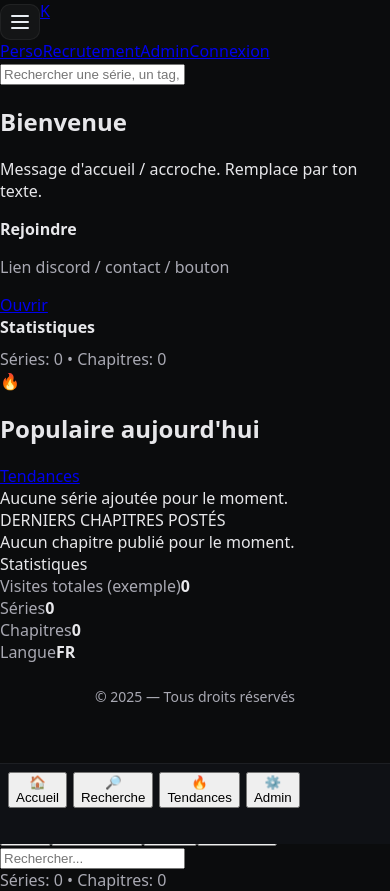
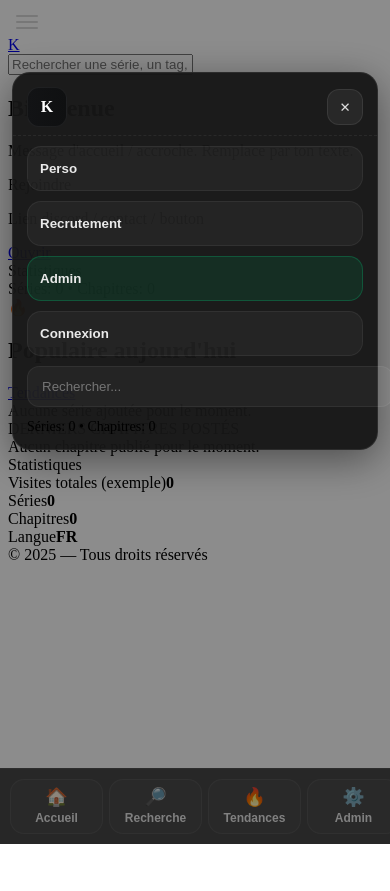
Before and after one commit to YungFritz/kyys-letters, a React (Vite) app: page / in a window 390 px wide. Both pictures are taken after a click on the button "Ouvrir le menu". After the commit the page ends 844 px from the top, so only its background shows below. Built offline with nearby package versions, Linux system fonts and the light colour scheme.

Commit message:
Update index.css

```diff
--- a/src/index.css
+++ b/src/index.css
@@ -1,479 +1,149 @@
-:root {
-  --bg: #0b0c0d;
-  --panel: #111215;
-  --panel-2: #0f1012;
-  --border: rgba(255, 255, 255, 0.06);
-  --text: #e7e7ea;
-  --muted: #a9a9b3;
-  --pill: #171a1f;
-  --shadow: 0 8px 30px rgba(0, 0, 0, 0.35);
-  --radius: 14px;
-}
-
-html, body, #root {
-  height: 100%;
-}
-
-body {
-  margin: 0;
-  background: var(--bg);
-  color: var(--text);
-  font-family: ui-sans-serif, system-ui, -apple-system, Segoe UI, Roboto, Inter, "Helvetica Neue", Arial, "Noto Sans", "Apple Color Emoji", "Segoe UI Emoji", "Segoe UI Symbol";
-  -webkit-font-smoothing: antialiased;
-  -moz-osx-font-smoothing: grayscale;
-}
-
-/* ========== PAGE ACCUEIL ========= */
-.home-wrap {
-  padding: 24px;
-  max-width: 1200px;
-  margin: 0 auto;
-}
-
-.grid {
-  display: grid;
-  gap: 18px;
-}
-
-.grid-2 {
-  grid-template-columns: 1fr 360px;
-}
-
-@media (max-width: 980px) {
-  .grid-2 {
-    grid-template-columns: 1fr;
-  }
-}
-
-.card-block {
-  background: linear-gradient(180deg, var(--panel), var(--panel-2));
-  border: 1px solid var(--border);
-  border-radius: var(--radius);
-  padding: 18px 20px;
-  box-shadow: var(--shadow);
-}
-
-.side-stack {
-  display: grid;
-  gap: 12px;
-}
-
-.welcome-title {
-  margin: 0 0 10px 0;
-  font-size: 32px;
-  font-weight: 800;
-}
-
-.welcome-sub {
-  margin: 0;
-  color: var(--muted);
-}
-
-.side-title {
-  margin: 0 0 10px 0;
-  font-size: 16px;
-  font-weight: 700;
-}
-
-.zone-title {
-  margin: 0 0 10px 0;
-  font-weight: 700;
-  letter-spacing: .02em;
-  color: var(--muted);
-}
-
-.pill {
-  background: var(--pill);
-  color: var(--text);
-  border: 1px solid var(--border);
-  padding: 8px 12px;
-  border-radius: 12px;
-  cursor: pointer;
-  font-weight: 600;
-}
-
-.btn-primary {
-  display: inline-block;
-  background: #23563d;
-  color: #fff;
-  border: 1px solid #2f6b4e;
-  border-radius: 12px;
-  padding: 10px 14px;
-  text-decoration: none;
-  font-weight: 700;
-}
-
-.titlebar {
-  display: flex;
-  align-items: center;
-  gap: 12px;
-  margin-bottom: 12px;
-}
-
-.titlebar-left {
-  display: flex;
-  align-items: center;
-  gap: 10px;
-}
-
-.titlebar-ico {
-  font-size: 18px;
-}
-
-.titlebar-title {
-  margin: 0;
-  font-size: 18px;
-  font-weight: 800;
-}
-
-.titlebar-right {
-  margin-left: auto;
-}
-
-.placeholder-line {
-  background: #0c0d10;
-  border: 1px dashed var(--border);
-  color: var(--muted);
-  border-radius: 12px;
-  padding: 16px 14px;
-}
-
-.placeholder-box {
-  background: #0c0d10;
-  border: 1px dashed var(--border);
-  color: var(--muted);
-  border-radius: 12px;
-  padding: 22px 14px;
-}
-
-.stats-list {
-  list-style: none;
-  margin: 0;
-  padding: 0;
-  display: grid;
-  gap: 8px;
-}
-
-.stats-list li {
-  display: flex;
-  justify-content: space-between;
-  align-items: center;
-}
-
-.muted {
-  color: var(--muted);
-}
-
-.mt24 {
-  margin-top: 24px;
-}
-
-.footer {
-  text-align: center;
-  color: var(--muted);
-  margin: 24px 0 8px;
-  font-size: 14px;
-}
-
-/* ========== BARRE DU HAUT (DESKTOP / TABLETTE) ========== */
-.topbar {
-  position: sticky;
-  top: 0;
-  z-index: 50;
-  background: linear-gradient(180deg, #0d0e11, #0b0c0d);
-  border-bottom: 1px solid var(--border);
-  backdrop-filter: blur(6px);
-}
-
-.topbar-inner {
-  max-width: 1200px;
-  margin: 0 auto;
-  padding: 10px 16px;
-  display: grid;
-  grid-template-columns: auto 1fr auto;
-  gap: 14px;
-  align-items: center;
-}
-
-.logo {
-  width: 36px;
-  height: 36px;
-  border-radius: 10px;
-  border: 1px solid var(--border);
-  background: #0f1012;
-  color: #fff;
-  font-weight: 800;
-  display: grid;
-  place-items: center;
-  cursor: pointer;
-}
-
-.topnav {
-  display: flex;
-  gap: 10px;
-}
-
-.topnav button {
-  background: var(--pill);
-  border: 1px solid var(--border);
-  color: var(--text);
-  padding: 8px 12px;
-  border-radius: 12px;
-  font-weight: 600;
-  cursor: pointer;
-}
-
-.topnav .is-active {
-  outline: 2px solid rgba(90, 180, 130, .35);
-}
-
-.search input {
-  width: min(460px, 60vw);
-  background: #0f1012;
-  border: 1px solid var(--border);
-  color: var(--text);
-  padding: 10px 12px;
-  border-radius: 12px;
-}
-
-/* espace sous la topbar pour le contenu */
-.app-main {
-  padding-top: 12px;
-}
-
-/* ========== BARRE MOBILE (TÉLÉPHONE) ========== */
-.mobilebar {
-  position: fixed;
-  left: 0;
-  right: 0;
-  bottom: 0;
-  background: linear-gradient(180deg, #0d0e11, #0b0c0d);
-  border-top: 1px solid var(--border);
-  display: none;
-  z-index: 60;
-}
-
-.mobilebar button {
-  -webkit-tap-highlight-color: transparent;
-  appearance: none;
-  background: transparent;
-  border: 0;
-  color: var(--text);
-  width: 25%;
-  padding: 10px 0 12px;
-  display: grid;
-  place-items: center;
-  gap: 4px;
-  font-weight: 600;
-}
-
-.mobilebar .ico {
-  font-size: 18px;
-}
-
-/* affichage mobile et espace bas */
-@media (max-width: 980px) {
-  .mobilebar {
-    display: grid;
-    grid-template-columns: repeat(4, 1fr);
-  }
-
-  .app-main {
-    padding-bottom: 64px;
-  }
-
-  .topnav {
-    display: none;
-  }
-
-  .search input {
-    width: 100%;
-  }
-}
-
-/* ========== PAGE VIDE / PLACEHOLDER ========== */
-.page-placeholder {
-  text-align: center;
-  color: var(--muted);
-  font-size: 16px;
-  padding: 60px 20px;
-  margin-top: 20px;
-}
-
-/* ====== SAFE AREA iOS ====== */
-:root {
-  --safe-top: env(safe-area-inset-top, 0px);
-  --safe-bottom: env(safe-area-inset-bottom, 0px);
-  --tabbar-h: 64px; /* hauteur visible hors safe-area */
-  --tabbar-bg: #0f1115;
-  --tabbar-border: rgba(255,255,255,0.06);
-}
-
-.with-tabbar {
-  /* réserve la place de la tabbar + safe-area */
-  padding-bottom: calc(var(--tabbar-h) + var(--safe-bottom));
-}
-
-/* ====== Barre d’onglets mobile (bottom) ====== */
+/* ===== BARRE DU BAS ===== */
 .mobile-tabbar {
   position: fixed;
   left: 0;
   right: 0;
   bottom: 0;
-  height: calc(var(--tabbar-h) + var(--safe-bottom));
-  background: var(--tabbar-bg);
-  border-top: 1px solid var(--tabbar-border);
-  display: flex;
-  align-items: flex-start;
-  padding: 8px 8px calc(8px + var(--safe-bottom)) 8px;
+  width: 100vw;
+  z-index: 60;
+  display: none;
   gap: 6px;
-  z-index: 60;
+  padding: 10px 10px calc(10px + env(safe-area-inset-bottom));
+  background: rgba(10, 10, 10, 0.75);
+  backdrop-filter: blur(8px);
+  -webkit-backdrop-filter: blur(8px);
+  border-top: 1px solid rgba(255, 255, 255, 0.06);
 }
 
-.mobile-tabitem {
+.mobile-tabbar .tabitem {
   flex: 1 1 0;
   min-width: 0;
-  display: flex;
-  flex-direction: column;
-  align-items: center;
-  justify-content: center;
-  gap: 4px;
-  padding: 8px 4px;
-  border-radius: 12px;
-  background: transparent;
-  color: #e9eef4;
-  font: 500 12px/1.1 Inter, system-ui, -apple-system, Segoe UI, Roboto, Arial, "Noto Sans", "Apple Color Emoji", "Segoe UI Emoji";
-  border: 1px solid transparent;
+  display: grid;
+  place-items: center;
+  gap: 5px;
+  padding: 8px 0;
+  border-radius: 14px;
+  background: rgba(255, 255, 255, 0.03);
+  border: 1px solid rgba(255, 255, 255, 0.06);
+  color: #eaeaea;
+  font-size: 12px;
 }
 
-.mobile-tabitem:active {
-  background: rgba(255,255,255,0.04);
+.mobile-tabbar .ico { font-size: 18px; line-height: 1; }
+.mobile-tabbar .lbl { font-weight: 600; }
+
+.with-tabbar {
+  padding-bottom: calc(74px + env(safe-area-inset-bottom));
 }
 
-.tab-ico {
-  font-size: 18px;
-  line-height: 1;
-}
-.tab-txt {
-  font-size: 12px;
-  line-height: 1;
-  opacity: .9;
-  white-space: nowrap;
+@media (max-width: 880px) {
+  .mobile-tabbar { display: grid; grid-template-columns: repeat(4, 1fr); }
 }
 
-/* Desktop : on masque la tabbar */
-@media (min-width: 768px) {
-  .mobile-tabbar { display: none; }
-  .with-tabbar { padding-bottom: 0; }
-}
-
-/* ====== Burger + Drawer (menu latéral) ====== */
+/* ===== MENU BURGER ===== */
 .burger {
-  display: inline-flex;
-  flex-direction: column;
-  gap: 4px;
-  padding: 10px;
+  display: none;
+  width: 38px;
+  height: 28px;
   border-radius: 10px;
   background: rgba(255,255,255,0.04);
   border: 1px solid rgba(255,255,255,0.06);
+  gap: 4px;
+  padding: 6px 7px;
 }
 .burger span {
   display: block;
-  width: 18px;
   height: 2px;
-  background: #e9eef4;
+  width: 100%;
+  background: #d9d9d9;
   border-radius: 2px;
 }
-@media (min-width: 768px) {
-  .burger { display: none; }
+@media (max-width: 880px) {
+  .burger { display: grid; place-items: center; }
+  .top-links { display: none; }
 }
 
-/* Overlay */
-.drawer-overlay {
+/* ===== CARTE DU MENU MOBILE ===== */
+.sheet-backdrop {
   position: fixed;
   inset: 0;
-  background: rgba(0,0,0,0.4);
-  opacity: 0;
-  pointer-events: none;
-  transition: opacity .2s ease;
-  z-index: 70;
-}
-.drawer-overlay.is-open {
-  opacity: 1;
-  pointer-events: auto;
+  background: rgba(0,0,0,0.45);
+  z-index: 80;
 }
 
-/* Panel */
-.drawer-panel {
+.sheet-card {
   position: fixed;
-  inset: 0 auto 0 0;
-  width: min(88vw, 420px);
-  max-width: 420px;
-  background: #0c0e12;
-  border-right: 1px solid rgba(255,255,255,0.06);
-  transform: translateX(-102%);
-  transition: transform .24s ease;
-  z-index: 71;
-  display: flex;
-  flex-direction: column;
+  left: 12px;
+  right: 12px;
+  top: 72px;
+  z-index: 81;
+  background: rgba(22,22,22,0.96);
+  border: 1px solid rgba(255,255,255,0.08);
+  border-radius: 18px;
+  box-shadow: 0 10px 40px rgba(0,0,0,0.45);
+  animation: dropIn 160ms ease-out;
 }
-.drawer-panel.is-open { transform: translateX(0); }
 
-.drawer-head {
+@keyframes dropIn {
+  from { transform: translateY(-10px); opacity: 0; }
+  to   { transform: translateY(0);     opacity: 1; }
+}
+
+.sheet-head {
   display: flex;
   align-items: center;
   justify-content: space-between;
-  padding: 14px 14px calc(14px + var(--safe-top));
-  padding-top: calc(14px + var(--safe-top));
-  background: rgba(255,255,255,0.03);
-  border-bottom: 1px solid rgba(255,255,255,0.06);
+  padding: 14px 14px 8px 14px;
+  border-bottom: 1px dashed rgba(255,255,255,0.06);
 }
-.drawer-logo {
-  width: 32px; height: 32px;
-  display: grid; place-items: center;
-  border-radius: 8px;
-  background: linear-gradient(180deg,#13161c,#0e1116);
-  color: #fff; font-weight: 800;
+.sheet-logo {
+  width: 38px;
+  height: 38px;
+  display: grid;
+  place-items: center;
+  border-radius: 12px;
+  background: linear-gradient(90deg,#121315,#0f1011);
+  color: #fff;
+  font-weight: 800;
+  border: 1px solid rgba(255,255,255,0.06);
 }
-.drawer-close {
-  font-size: 20px; line-height: 1;
-  padding: 6px 10px; border-radius: 10px;
+.sheet-close {
+  width: 36px;
+  height: 36px;
+  border-radius: 12px;
   background: rgba(255,255,255,0.06);
   border: 1px solid rgba(255,255,255,0.08);
-  color: #e9eef4;
+  color: #ddd;
 }
 
-.drawer-list {
-  padding: 16px;
+.sheet-body {
+  padding: 10px 14px 14px 14px;
   display: grid;
   gap: 10px;
 }
-.drawer-item {
-  display: block;
-  padding: 14px 14px;
+.sheet-item {
+  width: 100%;
+  text-align: left;
+  padding: 14px 12px;
+  border-radius: 14px;
+  background: rgba(255,255,255,0.04);
+  border: 1px solid rgba(255,255,255,0.06);
+  color: #eaeaea;
+  font-weight: 600;
+}
+.sheet-item-accent {
+  background: rgba(13, 83, 52, 0.35);
+  border-color: rgba(13, 119, 77, 0.55);
+}
+.sheet-search input {
+  width: 100%;
+  padding: 12px 14px;
   border-radius: 12px;
   background: rgba(255,255,255,0.04);
   border: 1px solid rgba(255,255,255,0.06);
-  color: #e9eef4;
-  text-decoration: none;
-  font-weight: 600;
+  color: #eaeaea;
 }
-.drawer-item:active { background: rgba(255,255,255,0.06); }
-
-.drawer-search input {
-  width: 100%;
-  height: 42px;
-  border-radius: 12px;
-  border: 1px solid rgba(255,255,255,0.08);
-  background: #0f1218;
-  color: #e9eef4;
-  padding: 0 12px;
-  outline: none;
+.sheet-stats {
+  font-size: 14px;
+  margin-top: 2px;
 }
-
-.drawer-stats {
-  margin-top: 6px;
-  color: #aeb7c4;
-  font-size: 13px;
-  opacity: .85;
-}
```
